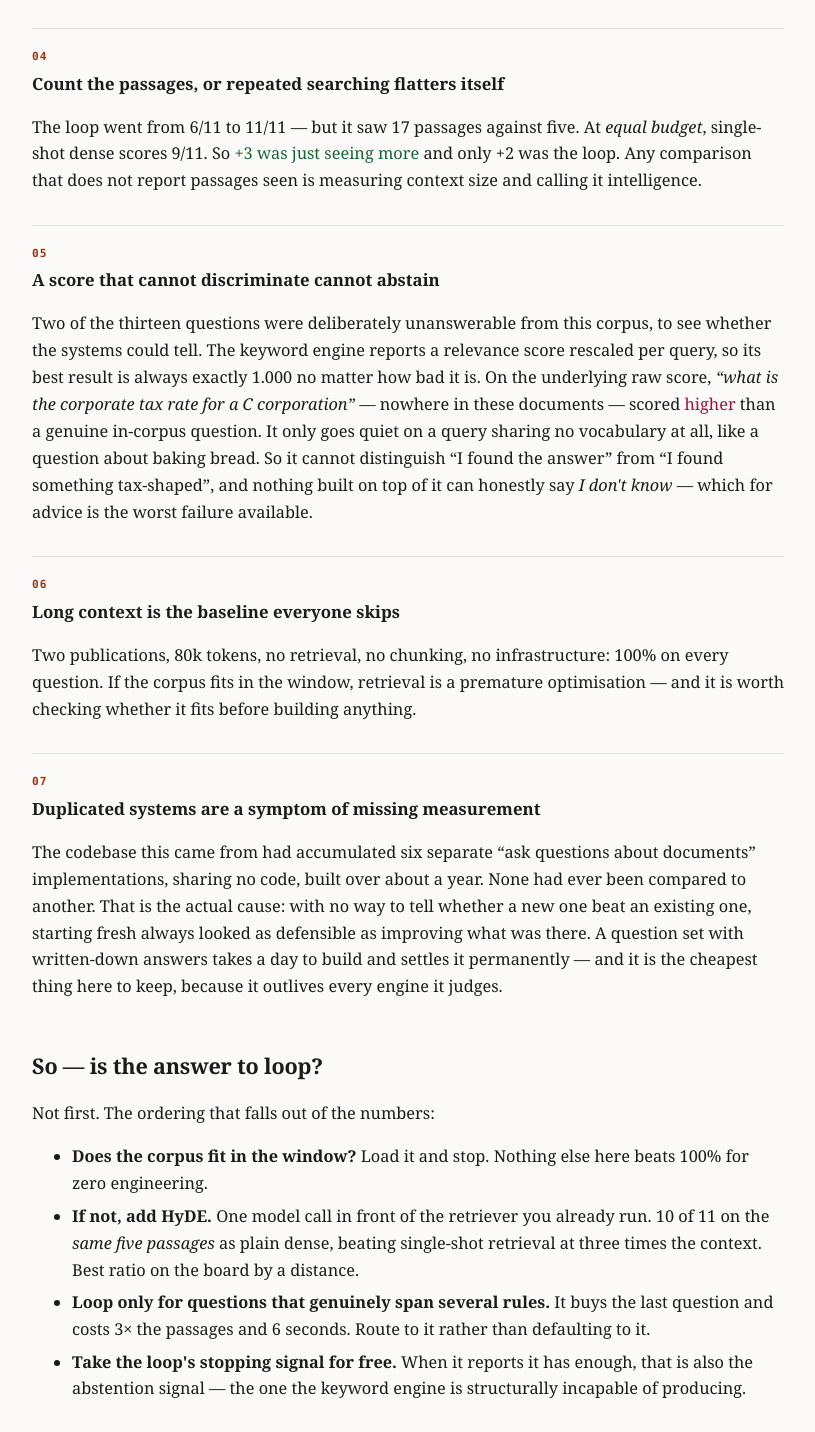
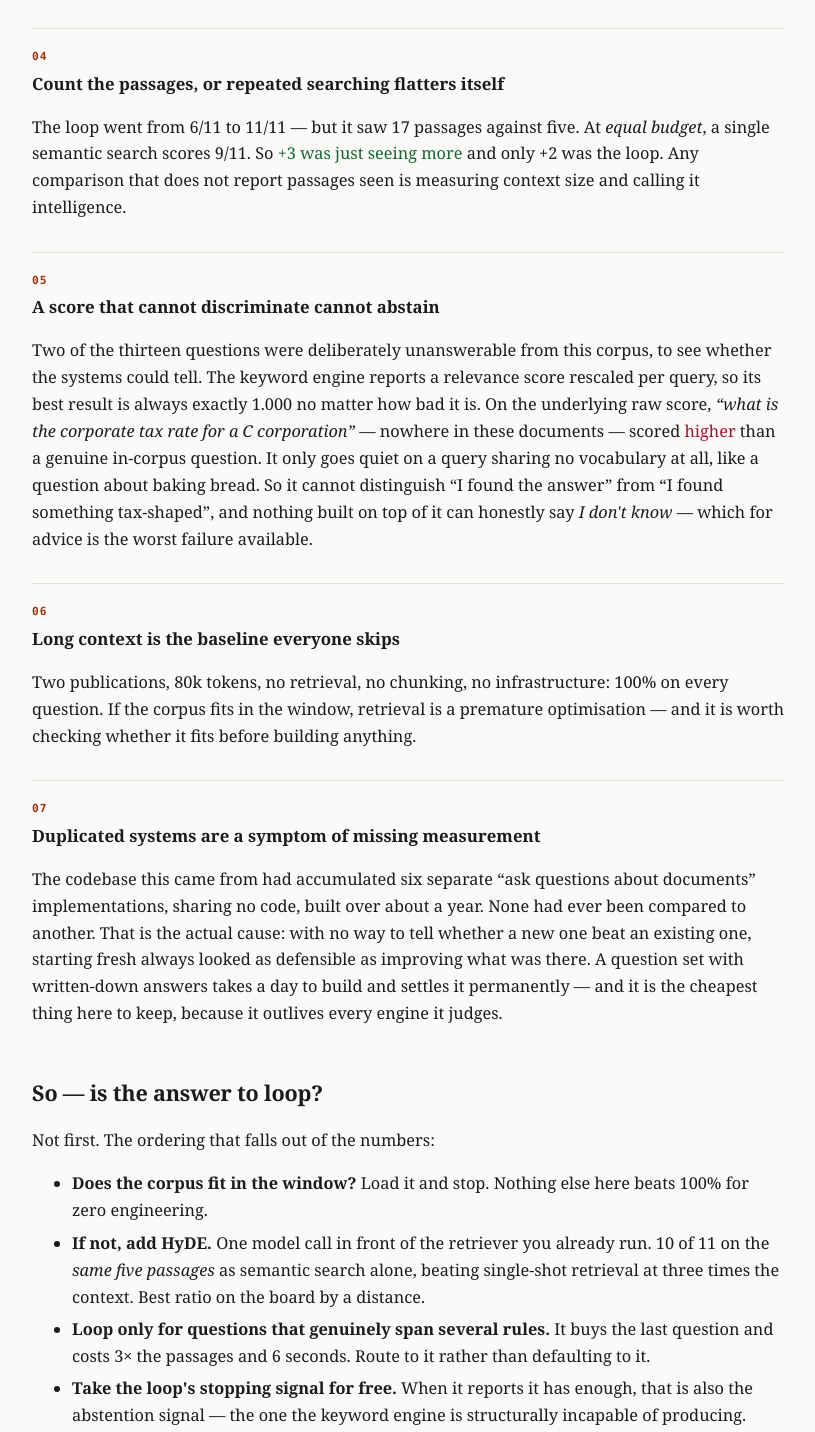
Before and after one commit to davidbmar/rag-bakeoff, a plain HTML site: page docs/index.html in a window 1280 px wide. Shown: the part 6690-8122 px from the top of the page, without its empty margins (232-1047 px from the left). Drawn offline with Linux system fonts and the light colour scheme.

Commit message:
Define "dense" instead of assuming it
A reader hit "loop x3 -> dense" in the results table and had to ask what dense
meant — which is the exact failure this repository documents, committed in the
repository documenting it.

The terms are now defined once, where the table is: sparse retrieval keeps one
slot per vocabulary word and is almost entirely zeros; dense retrieval
compresses meaning into a short vector where every number carries part of it.
Dense just means embedding-based semantic search. Elsewhere the plain phrase is
used, and the arrow is explained as wrapping rather than left to inference.

Co-Authored-By: Claude Opus 5 (1M context) <noreply@anthropic.com>

```diff
--- a/docs/index.html
+++ b/docs/index.html
@@ -434,7 +434,7 @@ round 3: passive activity loss limitation deduction ordering rules
   <h3>Count the passages, or repeated searching flatters itself</h3>
   <p>
     The loop went from 6/11 to 11/11 — but it saw 17 passages against five. At
-    <em>equal budget</em>, single-shot dense scores 9/11. So <span class="good">+3
+    <em>equal budget</em>, a single semantic search scores 9/11. So <span class="good">+3
     was just seeing more</span> and only +2 was the loop. Any comparison that
     does not report passages seen is measuring context size and calling it
     intelligence.
@@ -495,7 +495,8 @@ round 3: passive activity loss limitation deduction ordering rules
   </li>
   <li>
     <strong>If not, add HyDE.</strong> One model call in front of the retriever
-    you already run. 10 of 11 on the <em>same five passages</em> as plain dense,
+    you already run. 10 of 11 on the <em>same five passages</em> as semantic
+    search alone,
     beating single-shot retrieval at three times the context. Best ratio on the
     board by a distance.
   </li>
```
Also changed, not shown: 1 other file.
